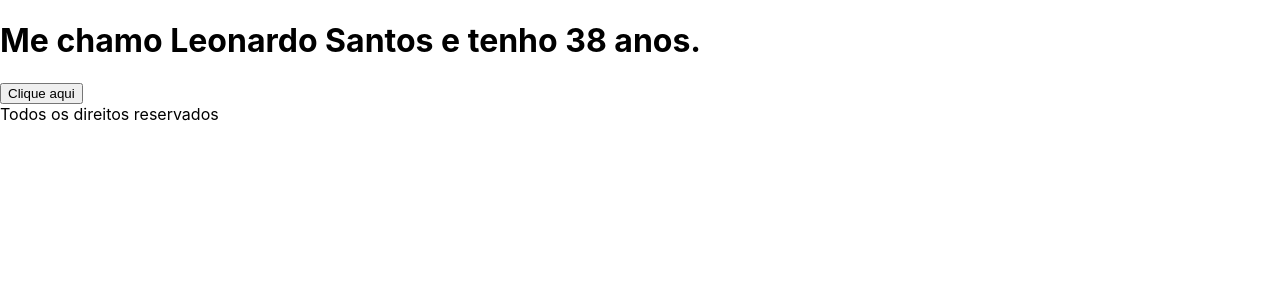
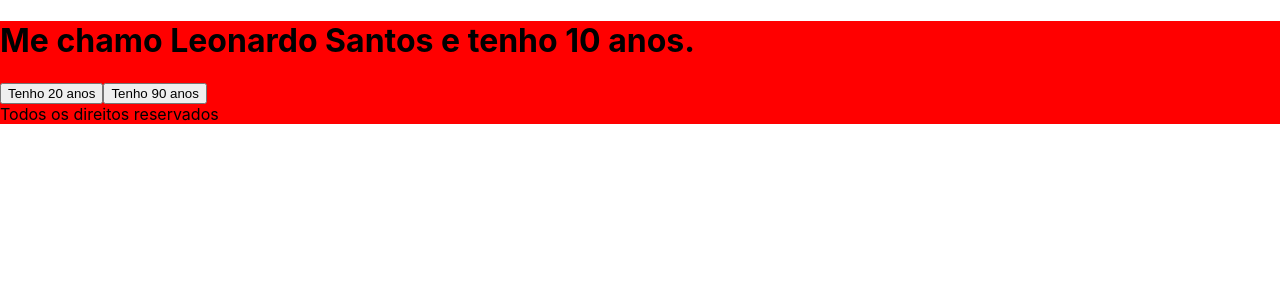
Before and after one commit to leojosants/Desafio_5em5_React, a React (Create React App) app in the folder hello-world/: page / in a window 1280 px wide. Shown: the top 300 px of the page. Built offline with nearby package versions, Linux system fonts and the light colour scheme.

Commit message:
Update App.tsx

```diff
--- a/hello-world/src/App.tsx
+++ b/hello-world/src/App.tsx
@@ -1,20 +1,28 @@
 //
+import { useState } from 'react'
 import { Header } from './components/Header/Header'
 import { Footer } from './components/Footer/Footer'
 
 const App = () => {
-  let name = `Leonardo Santos`;
-  let age = 38;
+  const [name, setName] = useState(`Leonardo Santos`);
+  const [age, setAge] = useState(10);
+  const [bg, setBg] = useState('#FF0000');
 
-  const handleClick = () => {
-    alert('Clicou na função!');
+  const handle20 = () => {
+    setAge(20);
+  };
+  const handle90 = () => {
+    setAge(90);
   };
 
   return(
-    <div>
+    <div style={{backgroundColor: bg}}>
       <Header name={name} age={age} />
 
-      <button onClick={handleClick}>Clique aqui</button>
+      <button onClick={handle20}>Tenho 20 anos</button>
+      <button onClick={handle90}>Tenho 90 anos</button>
+
+      {age > 30 && 'Eu sou maior de 30 anos'}
 
       <Footer />
     </div>
```
